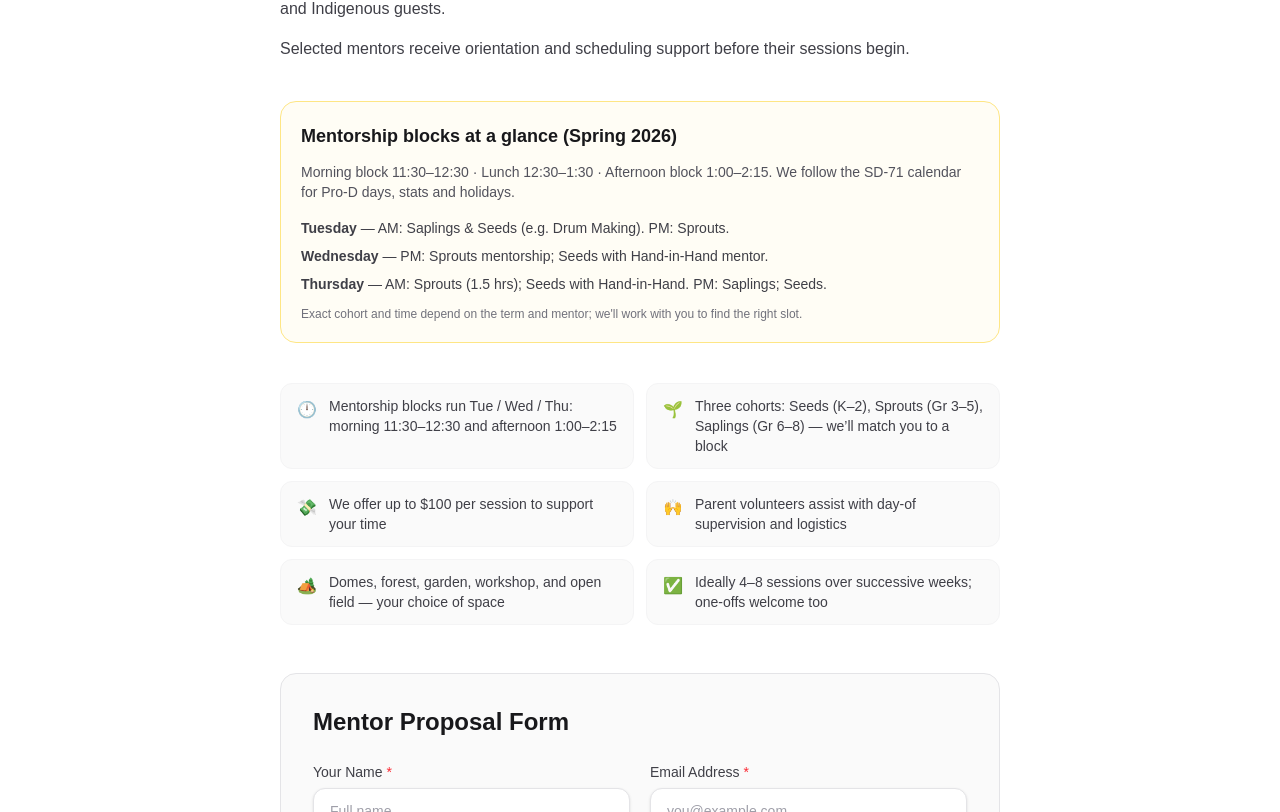
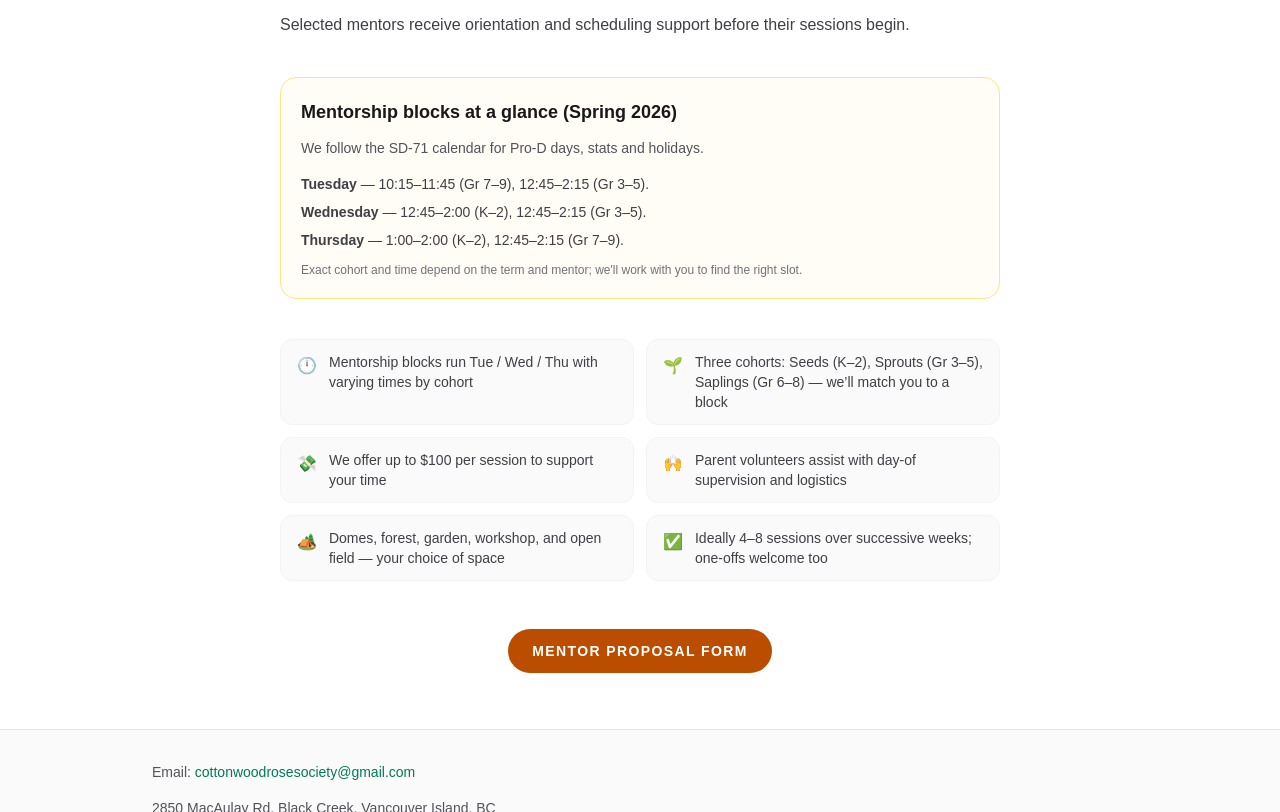
Before and after one commit to aspcanada/crlc, a Next.js app: page /mentor-proposal in a window 1280 px wide. Shown: the part 628-1440 px from the top of the page. Built offline with nearby package versions, Linux system fonts and the light colour scheme.

Commit message:
fix mentorship page

```diff
--- a/src/app/mentor-proposal/page.tsx
+++ b/src/app/mentor-proposal/page.tsx
@@ -1,5 +1,4 @@
 import type { Metadata } from "next";
-import { MentorForm } from "./MentorForm";
 
 export const metadata: Metadata = {
   title: "Mentor Proposal — CRLC",
@@ -10,7 +9,7 @@ export const metadata: Metadata = {
 const highlights = [
   {
     icon: "🕛",
-    text: "Mentorship blocks run Tue / Wed / Thu: morning 11:30–12:30 and afternoon 1:00–2:15",
+    text: "Mentorship blocks run Tue / Wed / Thu with varying times by cohort",
   },
   {
     icon: "🌱",
@@ -46,8 +45,8 @@ export default function MentorProposalPage() {
           Inspire, connect&nbsp;&amp; share!
         </h1>
         <p className="mx-auto mt-4 max-w-2xl text-lg text-amber-100">
-          Mentorships bring your passion to the kids — and they&apos;re a big part of
-          the magic at Cottonwood Rose.
+          Mentorships bring your passion to the kids — and they&apos;re a big
+          part of the magic at Cottonwood Rose.
         </p>
       </div>
 
@@ -58,18 +57,18 @@ export default function MentorProposalPage() {
             We&apos;d love to hear from you.
           </p>
           <p>
-            Our mentorship blocks invite community members to share their skills,
-            passions, and trades with students in hands-on, land-based sessions.
-            We welcome proposals that engage children through creativity, nature
-            connection, craft, science, or cultural practice.
+            Our mentorship blocks invite community members to share their
+            skills, passions, and trades with students in hands-on, land-based
+            sessions. We welcome proposals that engage children through
+            creativity, nature connection, craft, science, or cultural practice.
           </p>
           <p>
             So far this year, our mentors have taken kids from the garden to the
-            workshop and back again — planting and harvesting with a regenerative
-            farmer, building and crafting with a shop teacher, making seasonal
-            tools by hand, gathering wild herbs for medicine making, and exploring
-            sound and energy with a vibrational healing guide. This spring we&apos;re
-            also running a full day of Drum Making with Sarah and Indigenous guests.
+            workshop and back again — planting and harvesting with a
+            regenerative farmer, building and crafting with a shop teacher,
+            making seasonal tools by hand, gathering wild herbs for medicine
+            making, and exploring sound and energy with a vibrational healing
+            guide.
           </p>
           <p>
             Selected mentors receive orientation and scheduling support before
@@ -77,21 +76,28 @@ export default function MentorProposalPage() {
           </p>
         </div>
 
-        {/* Schedule at a glance - from Spring 2026 DRAFT */}
+        {/* Schedule at a glance - Spring 2026 */}
         <div className="mb-10 rounded-2xl border border-amber-200 bg-amber-50/50 p-5 dark:border-amber-900 dark:bg-amber-950/20">
           <h2 className="mb-3 text-lg font-semibold text-zinc-900 dark:text-zinc-50">
             Mentorship blocks at a glance (Spring 2026)
           </h2>
           <p className="mb-4 text-sm text-zinc-600 dark:text-zinc-400">
-            Morning block 11:30–12:30 · Lunch 12:30–1:30 · Afternoon block 1:00–2:15. We follow the SD‑71 calendar for Pro-D days, stats and holidays.
+            We follow the SD‑71 calendar for Pro-D days, stats and holidays.
           </p>
           <ul className="space-y-2 text-sm text-zinc-700 dark:text-zinc-300">
-            <li><strong>Tuesday</strong> — AM: Saplings &amp; Seeds (e.g. Drum Making). PM: Sprouts.</li>
-            <li><strong>Wednesday</strong> — PM: Sprouts mentorship; Seeds with Hand-in-Hand mentor.</li>
-            <li><strong>Thursday</strong> — AM: Sprouts (1.5 hrs); Seeds with Hand-in-Hand. PM: Saplings; Seeds.</li>
+            <li>
+              <strong>Tuesday</strong> — 10:15–11:45 (Gr 7–9), 12:45–2:15 (Gr 3–5).
+            </li>
+            <li>
+              <strong>Wednesday</strong> — 12:45–2:00 (K–2), 12:45–2:15 (Gr 3–5).
+            </li>
+            <li>
+              <strong>Thursday</strong> — 1:00–2:00 (K–2), 12:45–2:15 (Gr 7–9).
+            </li>
           </ul>
           <p className="mt-3 text-xs text-zinc-500 dark:text-zinc-400">
-            Exact cohort and time depend on the term and mentor; we&apos;ll work with you to find the right slot.
+            Exact cohort and time depend on the term and mentor; we&apos;ll work
+            with you to find the right slot.
           </p>
         </div>
 
@@ -111,11 +117,15 @@ export default function MentorProposalPage() {
         </ul>
 
         {/* Form */}
-        <div className="rounded-2xl border border-zinc-200 bg-zinc-50 p-6 dark:border-zinc-800 dark:bg-zinc-900 sm:p-8">
-          <h2 className="mb-6 text-2xl font-bold text-zinc-900 dark:text-zinc-50">
+        <div className="text-center">
+          <a
+            href="https://docs.google.com/forms/d/e/1FAIpQLSdsvH1XAdTy8CLba2ilmhJlKoTzAjT4KhgH9rKC1BtVepVgkQ/viewform"
+            target="_blank"
+            rel="noopener noreferrer"
+            className="inline-flex items-center justify-center rounded-full bg-amber-700 px-6 py-3 text-sm font-semibold uppercase tracking-widest text-white transition hover:bg-amber-600 focus-visible:outline focus-visible:outline-2 focus-visible:outline-offset-2 focus-visible:outline-amber-700 dark:bg-amber-400 dark:text-amber-950 dark:hover:bg-amber-300 dark:focus-visible:outline-amber-300"
+          >
             Mentor Proposal Form
-          </h2>
-          <MentorForm />
+          </a>
         </div>
       </div>
     </div>
```
